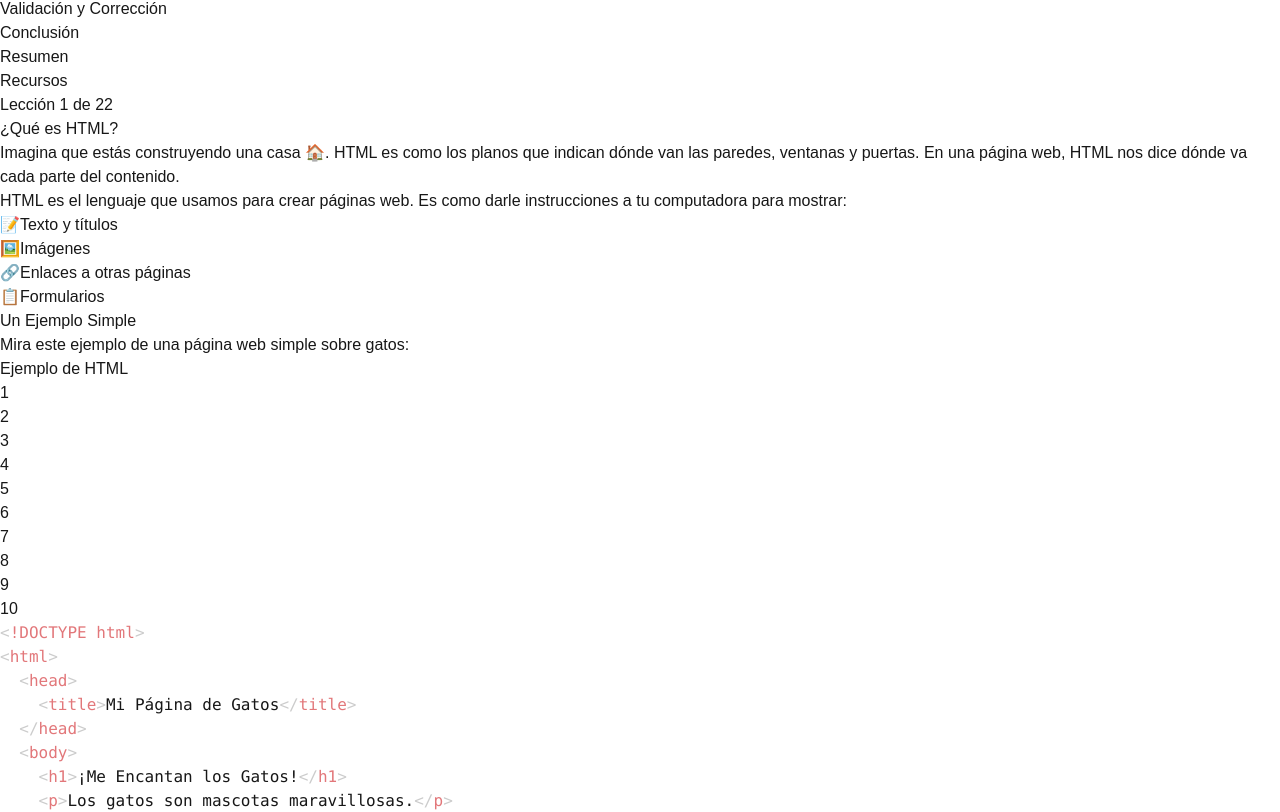
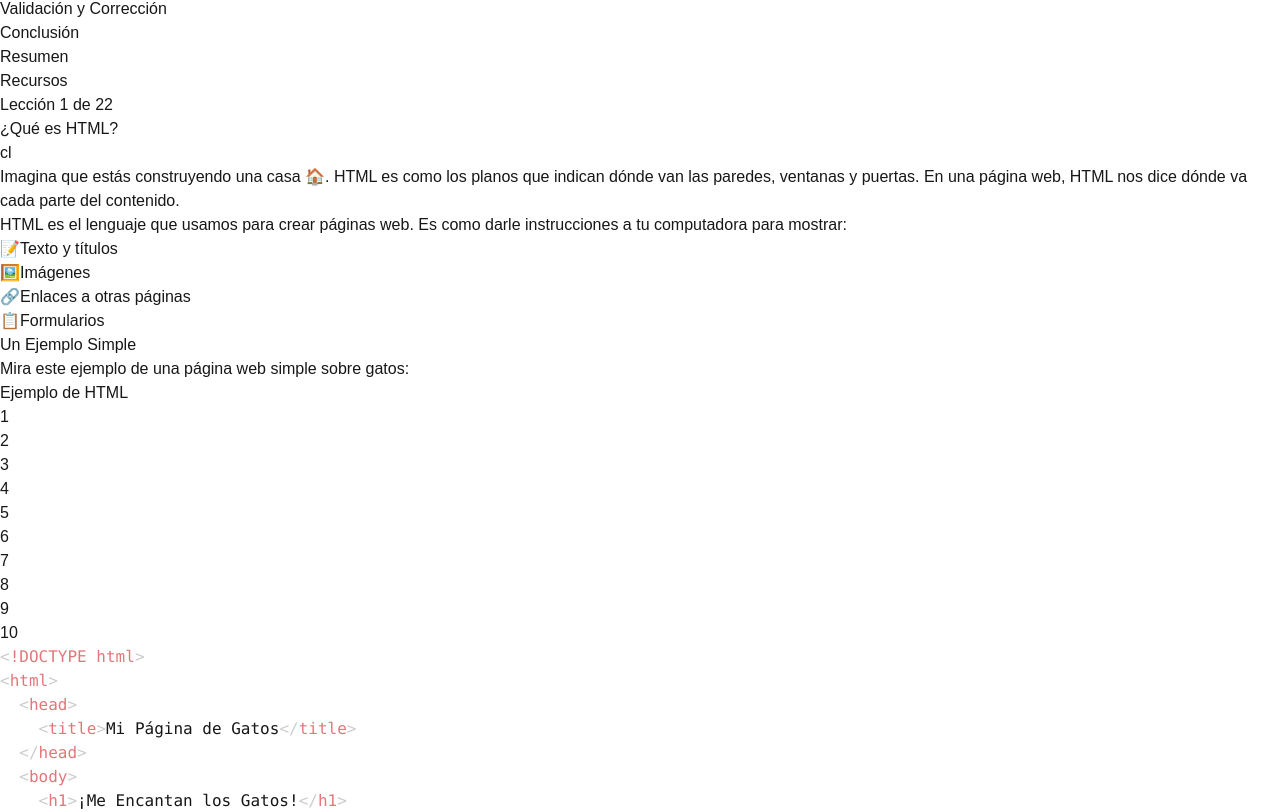
Before and after one commit to jorgoose/eshtml, a Next.js app: page /tutorial/introduccion/que-es-html in a window 1280 px wide. Shown: the part 832-1644 px from the top of the page. Built offline with nearby package versions, Linux system fonts and the light colour scheme.

Commit message:
Fix minor typo in HTML tutorial page

```diff
--- a/src/app/tutorial/introduccion/que-es-html/page.tsx
+++ b/src/app/tutorial/introduccion/que-es-html/page.tsx
@@ -26,7 +26,7 @@
         ¿Qué es HTML?
       </h1>
 
-      <div className="space-y-6">
+      <div className="space-y-6">cl
         {/* Simple analogy */}
         <div className="bg-gray-800/50 rounded-lg p-6 border border-gray-700/50">
           <p className="text-lg text-gray-300">
```
